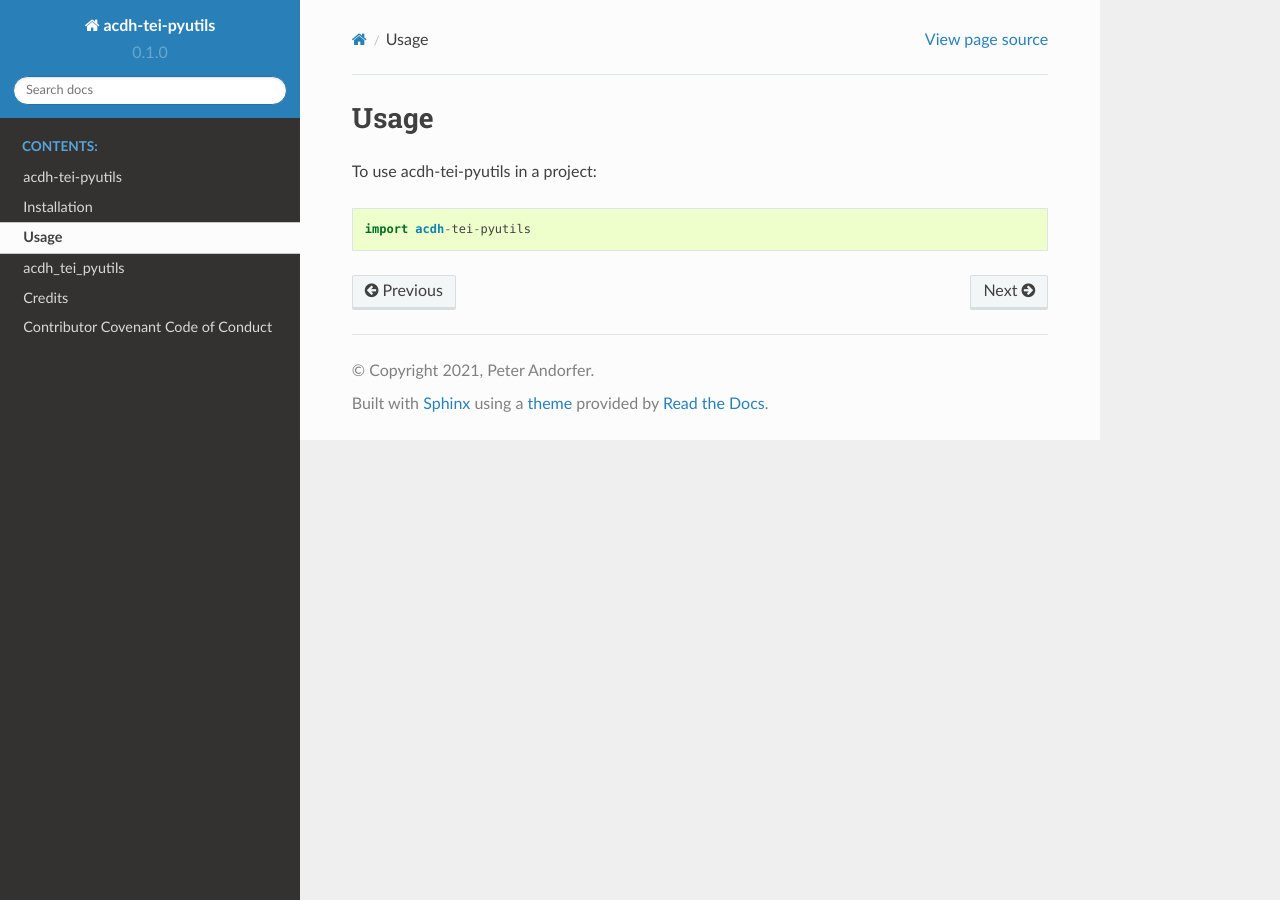
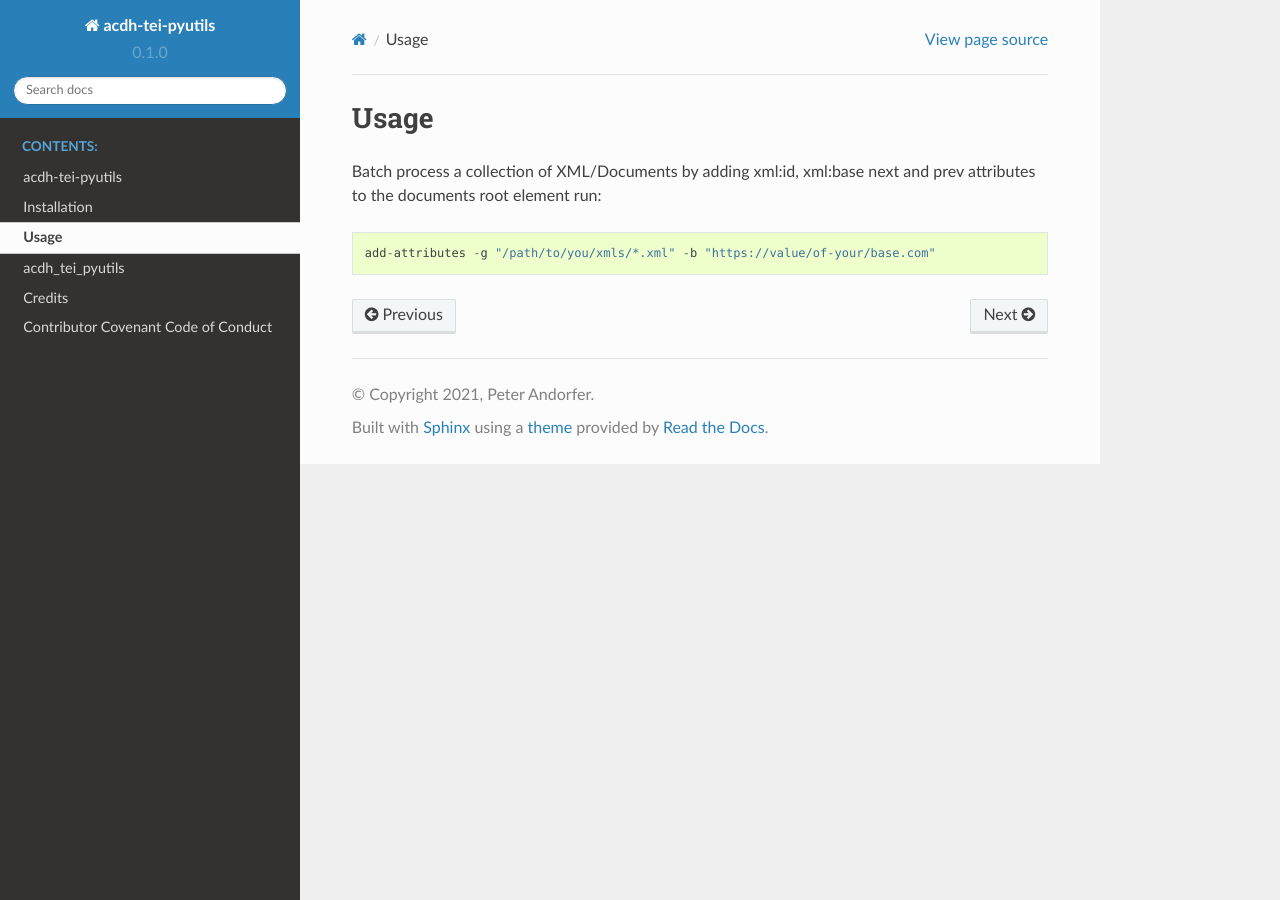
Before and after one commit to acdh-oeaw/acdh-tei-pyutils, a Sphinx documentation site: the page built from docs/usage.rst, in a window 1280 px wide. Built offline with Sphinx 7.4.7 and the Read the Docs theme 2.0.0, drawn with Linux system fonts in a browser that asks for light colours.

Commit message:
docs updated

```diff
--- a/docs/usage.rst
+++ b/docs/usage.rst
@@ -2,6 +2,6 @@
 Usage
 =====
 
-To use acdh-tei-pyutils in a project::
+Batch process a collection of XML/Documents by adding xml:id, xml:base next and prev attributes to the documents root element run::
 
-    import acdh-tei-pyutils
+    add-attributes -g "/path/to/you/xmls/*.xml" -b "https://value/of-your/base.com"
```
Also changed, not shown: docs/acdh_tei_pyutils.rst (+16 -0 lines).
